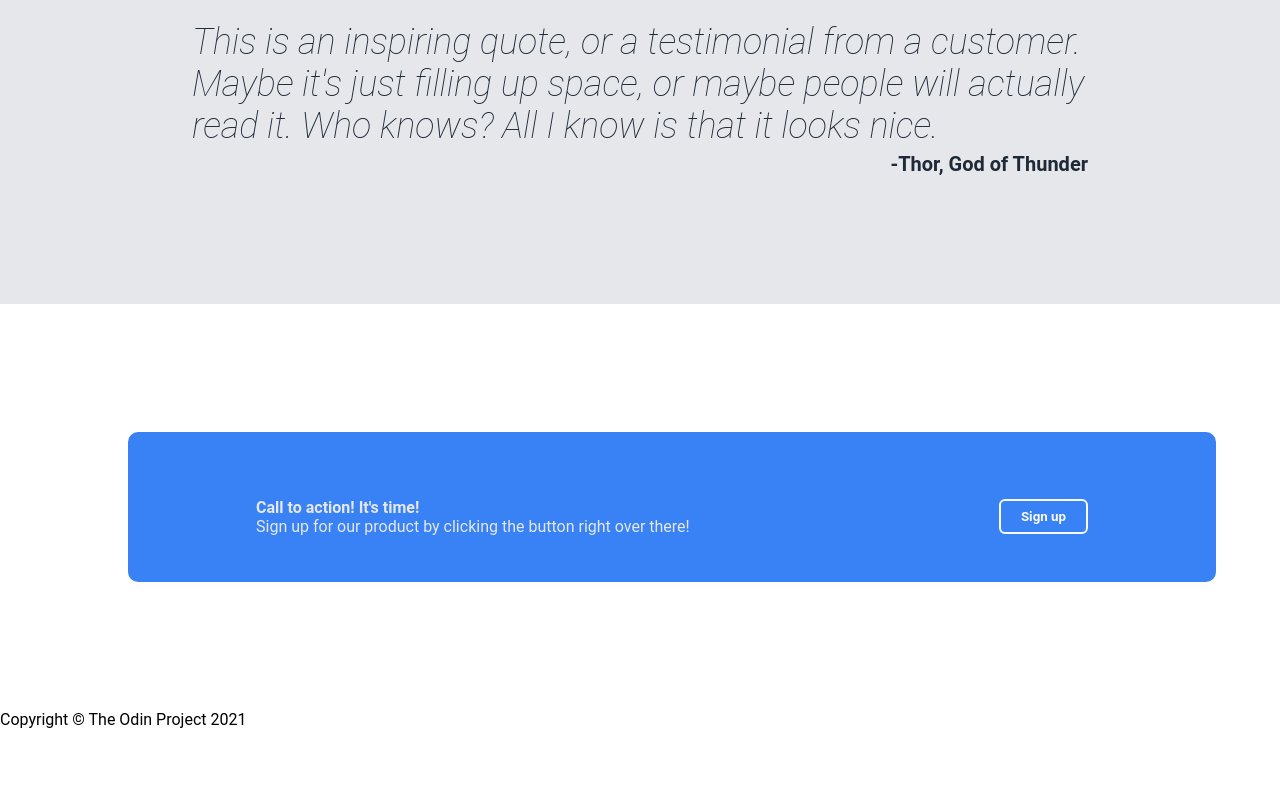
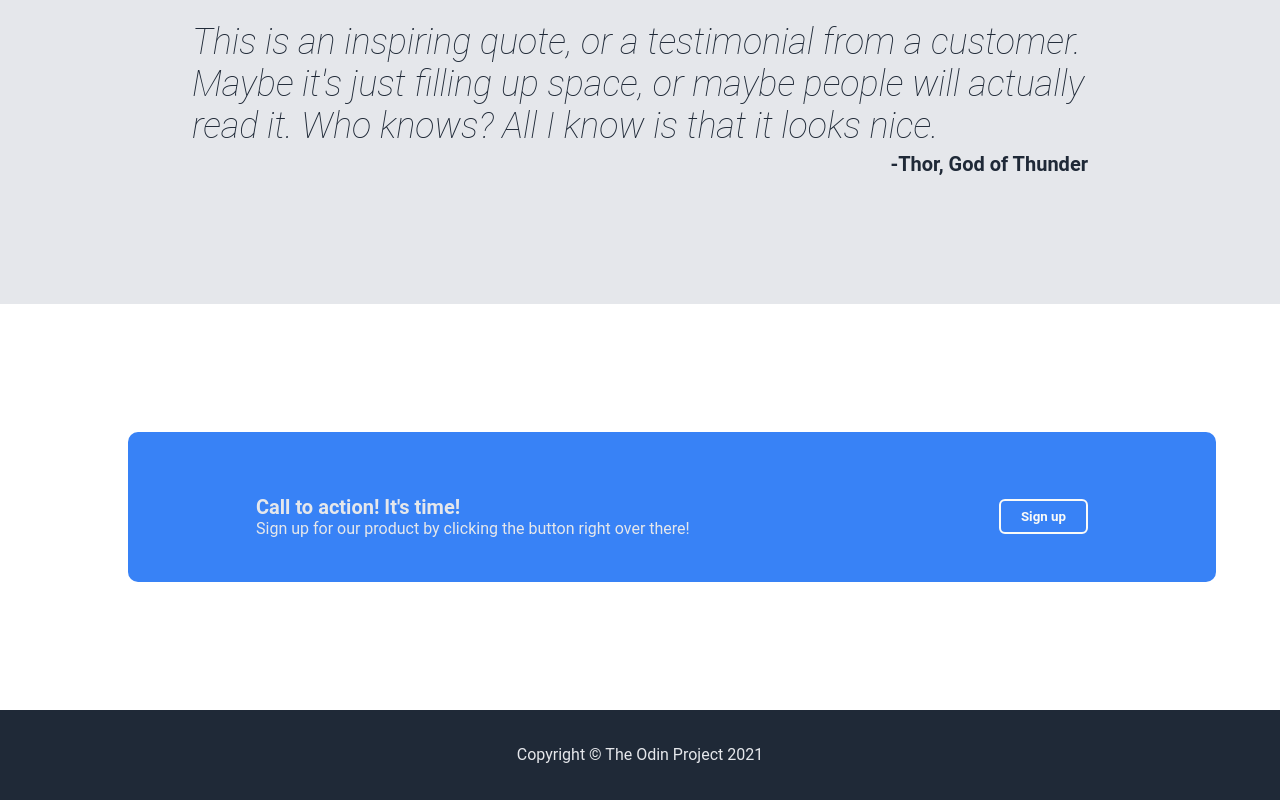
Before and after one commit to Finkie0-0/Landing_page, a plain HTML site: page index.html in a window 1280 px wide. Shown: the part 1132-1932 px from the top of the page. Before the commit the page ends 1861 px from the top, so only its background shows below. Drawn offline with Linux system fonts and the light colour scheme.

Commit message:
Add the footer then increase the font size of  the call to action header

```diff
--- a/style.css
+++ b/style.css
@@ -165,4 +165,16 @@ a{
 .signup-right{
     margin-top: 20px;
 }
+h4{
+    font-size: 20px;
+}
 /*End of the call to action section*/
+
+.footer{
+    background-color: #1f2937;
+    color: #E5E7EB;
+    height: 90px;
+    display: flex;
+    justify-content: center;
+    align-items: center;
+}
```
